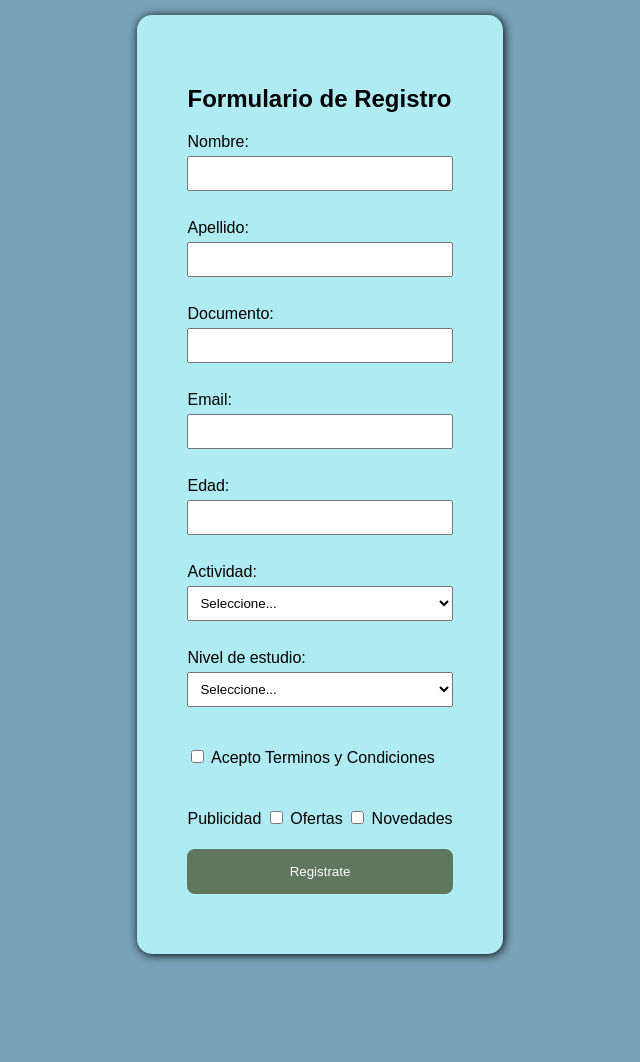
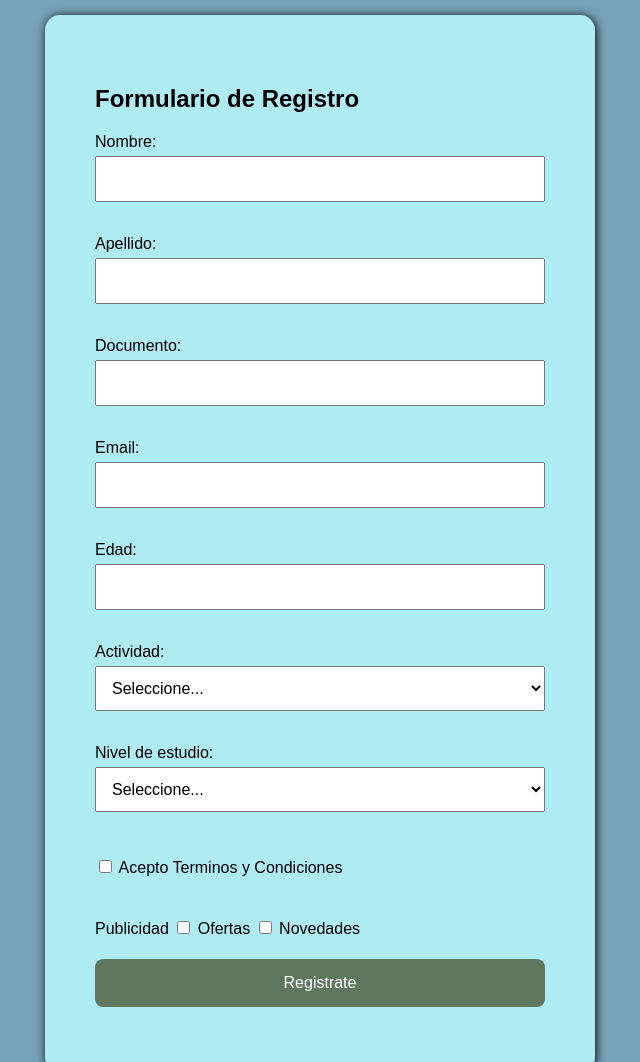
Before and after one commit to Carlos082023/Validacion-formulario, a plain HTML site: page index.html in a window 1280 px wide. Shown: the top 1062 px of the page, without its empty margins (320-960 px from the left). Before the commit the page ends 969 px from the top, so only its background shows below. Drawn offline with Linux system fonts and the light colour scheme.

Commit message:
cambien el ancho del formulario

```diff
--- a/style.css
+++ b/style.css
@@ -1,33 +1,37 @@
-body{
-   background-color: rgb(120, 162, 184);
+body {
+    background-color: rgb(120, 162, 184);
     font-family: Arial, Helvetica, sans-serif;
     margin: 0;
     padding: 0;
     display: flex;
     justify-content: center;
-
 }
 
-#registroForm{
+#registroForm {
     background-color: rgb(175, 235, 243);
     padding: 50px;
     border-radius: 15px;
     margin: 15px;
     box-shadow: 1px 1px 10px black;
+    width: 450px; /* Aumenta el ancho del formulario */
 }
-label{
+
+label {
     display: block;
     margin-bottom: 5px;
 }
-label.inline{
+
+label.inline {
     display: inline-block;
 }
-input, select{
-    padding: 8px;
-    margin-bottom: 10px;
+
+input, select {
+    padding: 12px; /* Aumenta el padding para que se vea más espacioso */
+    margin-bottom: 15px; /* Ajusta los márgenes */
     box-sizing: border-box;
 }
-input[type="checkbox"]{
+
+input[type="checkbox"] {
     margin-top: 15px;
     margin-bottom: 10px;
 }
@@ -35,11 +39,12 @@ input[type="checkbox"]{
 input[type="text"],
 input[type="email"],
 input[type="number"],
-select{
-    width: 100%;
+select {
+    width: 100%; /* Mantiene los inputs al 100% del ancho del contenedor */
+    font-size: 16px; /* Aumenta el tamaño del texto para mejor legibilidad */
 }
 
-input[type="submit"]{
+input[type="submit"] {
     background-color: rgb(95, 119, 95);
     color: white;
     padding: 15px;
@@ -48,12 +53,15 @@ input[type="submit"]{
     cursor: pointer;
     width: 100%;
     margin-top: 15px;
-    transition: .5s ease
+    transition: .5s ease;
+    font-size: 16px; /* Aumenta el tamaño del texto del botón */
 }
-input[type="submit"]:hover{
+
+input[type="submit"]:hover {
     background-color: rgb(74, 82, 74);
 }
-.error{
+
+.error {
     color: red;
-    font-size: 10px;
+    font-size: 12px; /* Aumenta un poco el tamaño del texto de error */
 }
```
